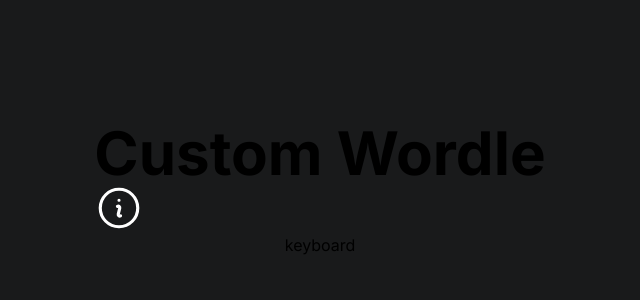
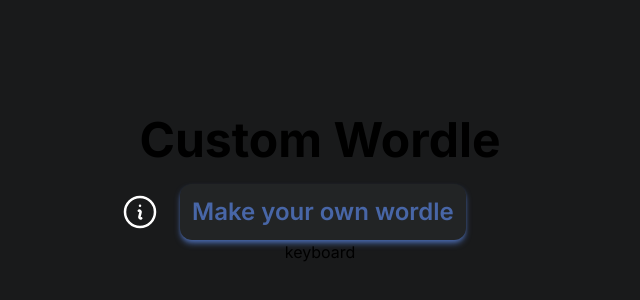
Before and after one commit to SmallPeenwow/custom-wordle, a Next.js app: page / in a window 1280 px wide. Shown: the part 210-510 px from the top of the page, without its empty margins (320-960 px from the left). Built offline with nearby package versions, Linux system fonts and the light colour scheme.

Commit message:
Header Styling Done

```diff
--- /dev/null
+++ b/src/components/board.tsx
@@ -0,0 +1,7 @@
+import React from 'react';
+
+const Board = () => {
+	return <div>Board</div>;
+};
+
+export default Board;
--- a/src/components/header.tsx
+++ b/src/components/header.tsx
@@ -3,10 +3,23 @@
 
 const Header = () => {
 	return (
-		<div>
-			<h1 className='text-6xl font-bold'>Custom Wordle</h1>
-			<div>
-				<Image src='/icons/info.svg' alt='information' width={50} height={50} />
+		<div className='flex flex-col gap-5 justify-center items-center w-[400px]'>
+			<h1 className='text-5xl font-bold'>Custom Wordle</h1>
+			<div className='flex items-center justify-start gap-5 w-[inherit]'>
+				<Image
+					src='/icons/info.svg'
+					alt='information'
+					width={40}
+					height={40}
+					tabIndex={1}
+					className='cursor-pointer'
+				/>
+				<button
+					className='text-[#4866a7] hover:underline focus:underline active:underline text-2xl bg-[#222425] p-3 rounded-xl shadow-md shadow-[#4866a7] font-semibold'
+					tabIndex={2}
+				>
+					Make your own wordle
+				</button>
 			</div>
 		</div>
 	);
--- /dev/null
+++ b/src/components/popup.tsx
@@ -0,0 +1,7 @@
+import React from 'react';
+
+const Popup = () => {
+	return <div>Popup</div>;
+};
+
+export default Popup;
```
